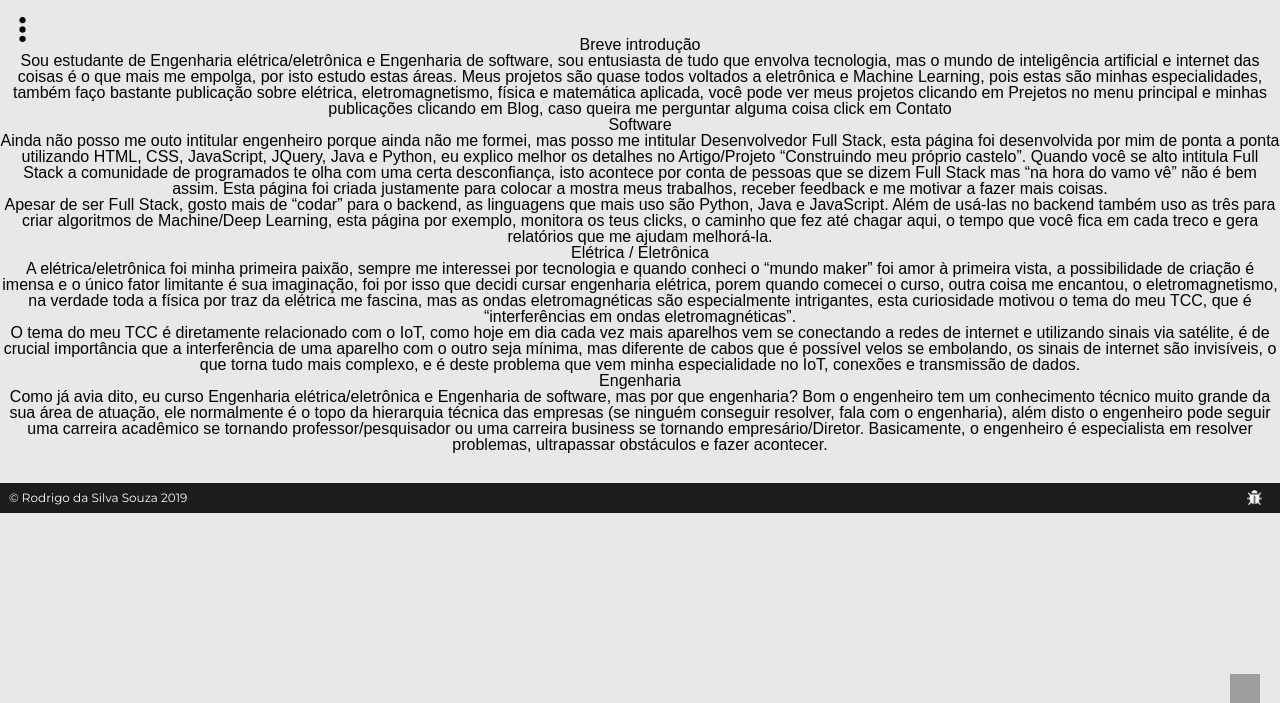
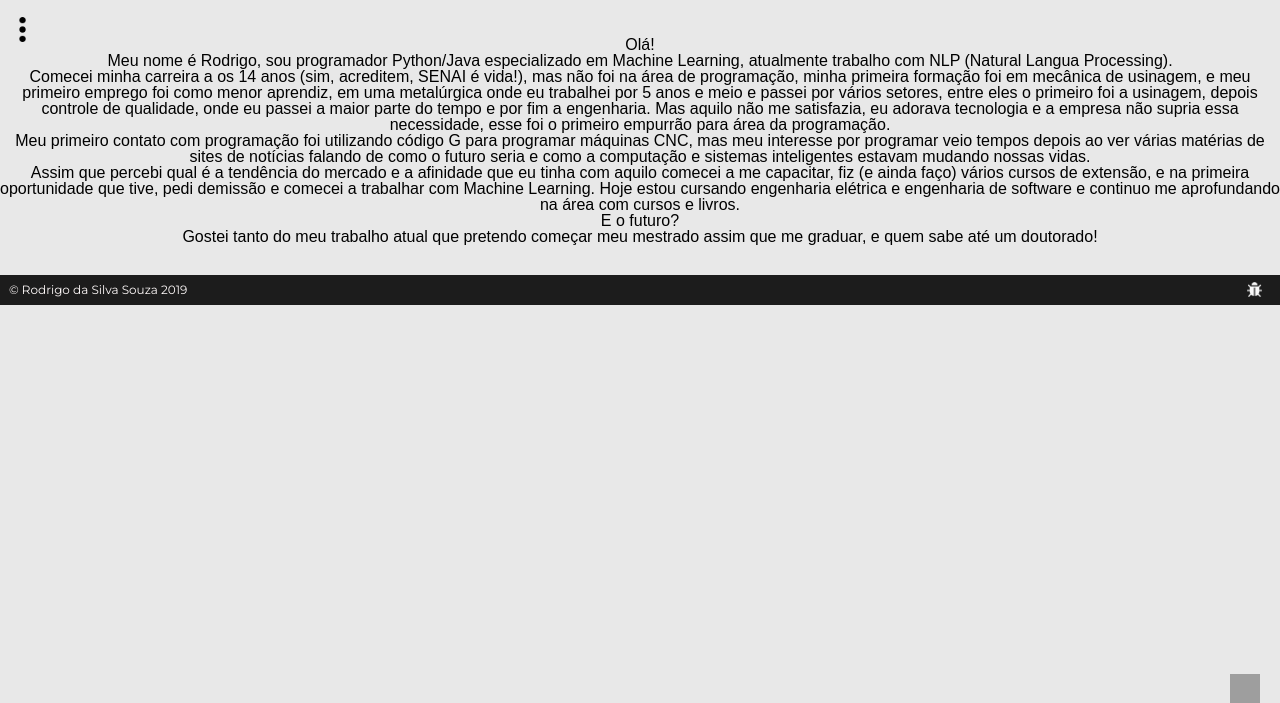
Before and after one commit to Rodrigosis/rodrigo.engineer, a Flask app: page /sobre in a window 1280 px wide. Shown: the part 63-766 px from the top of the page. Run offline with Flask 2, Linux system fonts and the light colour scheme; some web fonts are replaced; grey boxes are pictures that could not be loaded.

Commit message:
Texto adicionado

```diff
--- a/templates/sobre.html
+++ b/templates/sobre.html
@@ -1,21 +1,13 @@
 {% extends "template.html" %}
 {% block conteudo %}
     <div>
-        <h2>Breve introdução</h2>
-        <p>Sou estudante de Engenharia elétrica/eletrônica e Engenharia de software, sou entusiasta de tudo que envolva tecnologia, mas o mundo de inteligência artificial e internet das coisas é o que mais me empolga, por isto estudo estas áreas. Meus projetos são quase todos voltados a eletrônica e Machine Learning, pois estas são minhas especialidades, também faço bastante publicação sobre elétrica, eletromagnetismo, física e matemática aplicada, você pode ver meus projetos clicando em Prejetos no menu principal e minhas publicações clicando em Blog, caso queira me perguntar alguma coisa click em Contato</p>
+        <h4>Olá!</h4>
+        <p>Meu nome é Rodrigo, sou programador Python/Java especializado em Machine Learning, atualmente trabalho com NLP (Natural Langua Processing).</p>
+        <p>Comecei minha carreira a os 14 anos (sim, acreditem, SENAI é vida!), mas não foi na área de programação, minha primeira formação foi em mecânica de usinagem, e meu primeiro emprego foi como menor aprendiz, em uma metalúrgica onde eu trabalhei por 5 anos e meio e passei por vários setores, entre eles o primeiro foi a usinagem, depois controle de qualidade, onde eu passei a maior parte do tempo e por fim a engenharia. Mas aquilo não me satisfazia, eu adorava tecnologia e a empresa não supria essa necessidade, esse foi o primeiro empurrão para área da programação.</p>
+        <p>Meu primeiro contato com programação foi utilizando código G para programar máquinas CNC, mas meu interesse por programar veio tempos depois ao ver várias matérias de sites de notícias falando de como o futuro seria e como a computação e sistemas inteligentes estavam mudando nossas vidas.</p>
+        <p>Assim que percebi qual é a tendência do mercado e a afinidade que eu tinha com aquilo comecei a me capacitar, fiz (e ainda faço) vários cursos de extensão, e na primeira oportunidade que tive, pedi demissão e comecei a trabalhar com Machine Learning. Hoje estou cursando engenharia elétrica e engenharia de software e continuo me aprofundando na área com cursos e livros.</p>
+        <h4>E o futuro?</h4>
+        <p>Gostei tanto do meu trabalho atual que pretendo começar meu mestrado assim que me graduar, e quem sabe até um doutorado! </p>
     </div>
-    <div>
-        <h2>Software</h2>
-        <p>Ainda não posso me outo intitular engenheiro porque ainda não me formei, mas posso me intitular Desenvolvedor Full Stack, esta página foi desenvolvida por mim de ponta a ponta utilizando HTML, CSS, JavaScript, JQuery, Java e Python, eu explico melhor os detalhes no Artigo/Projeto “Construindo meu próprio castelo”. Quando você se alto intitula Full Stack a comunidade de programados te olha com uma certa desconfiança, isto acontece por conta de pessoas que se dizem Full Stack mas “na hora do vamo vê” não é bem assim. Esta página foi criada justamente para colocar a mostra meus trabalhos, receber feedback e me motivar a fazer mais coisas.</p>
-        <p>Apesar de ser Full Stack, gosto mais de “codar” para o backend, as linguagens que mais uso são Python, Java e JavaScript. Além de usá-las no backend também uso as três para criar algoritmos de Machine/Deep Learning, esta página por exemplo, monitora os teus clicks, o caminho que fez até chagar aqui, o tempo que você fica em cada treco e gera relatórios que me ajudam melhorá-la.</p>
-    </div>
-    <div>
-        <h2>Elétrica / Eletrônica</h2>
-        <p>A elétrica/eletrônica foi minha primeira paixão, sempre me interessei por tecnologia e quando conheci o “mundo maker” foi amor à primeira vista, a possibilidade de criação é imensa e o único fator limitante é sua imaginação, foi por isso que decidi cursar engenharia elétrica, porem quando comecei o curso, outra coisa me encantou, o eletromagnetismo, na verdade toda a física por traz da elétrica me fascina, mas as ondas eletromagnéticas são especialmente intrigantes, esta curiosidade motivou o tema do meu TCC, que é “interferências em ondas eletromagnéticas”.</p>
-        <p>O tema do meu TCC é diretamente relacionado com o IoT, como hoje em dia cada vez mais aparelhos vem se conectando a redes de internet e utilizando sinais via satélite, é de crucial importância que a interferência de uma aparelho com o outro seja mínima, mas diferente de cabos que é possível velos se embolando, os sinais de internet são invisíveis, o que torna tudo mais complexo, e é deste problema que vem minha especialidade no IoT, conexões e transmissão de dados.</p>
-    </div>
-    <div>
-        <h2>Engenharia</h2>
-        <p>Como já avia dito, eu curso Engenharia elétrica/eletrônica e Engenharia de software, mas por que engenharia? Bom o engenheiro tem um conhecimento técnico muito grande da sua área de atuação, ele normalmente é o topo da hierarquia técnica das empresas (se ninguém conseguir resolver, fala com o engenharia), além disto o engenheiro pode seguir uma carreira acadêmico se tornando professor/pesquisador ou uma carreira business se tornando empresário/Diretor. Basicamente, o engenheiro é especialista em resolver problemas, ultrapassar obstáculos e fazer acontecer.</p>
-    </div>
+
 {% endblock %}
```
